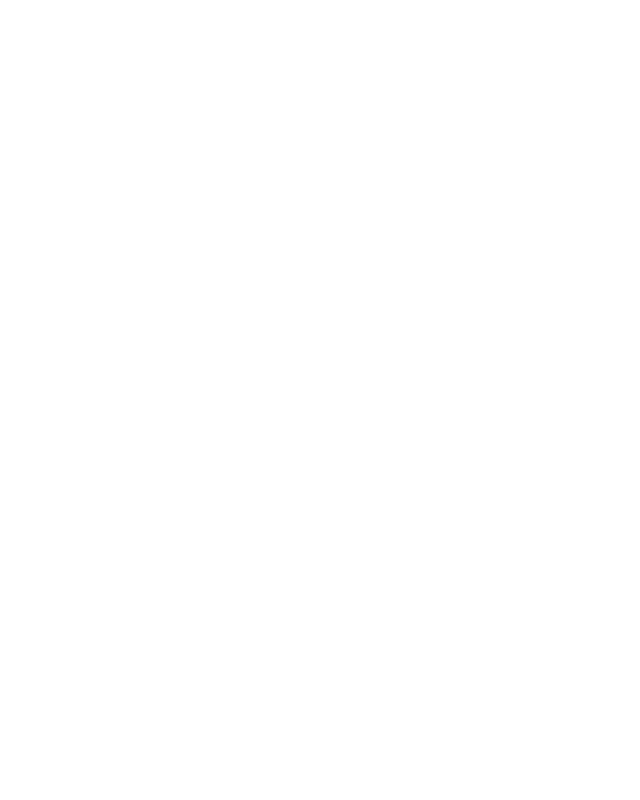
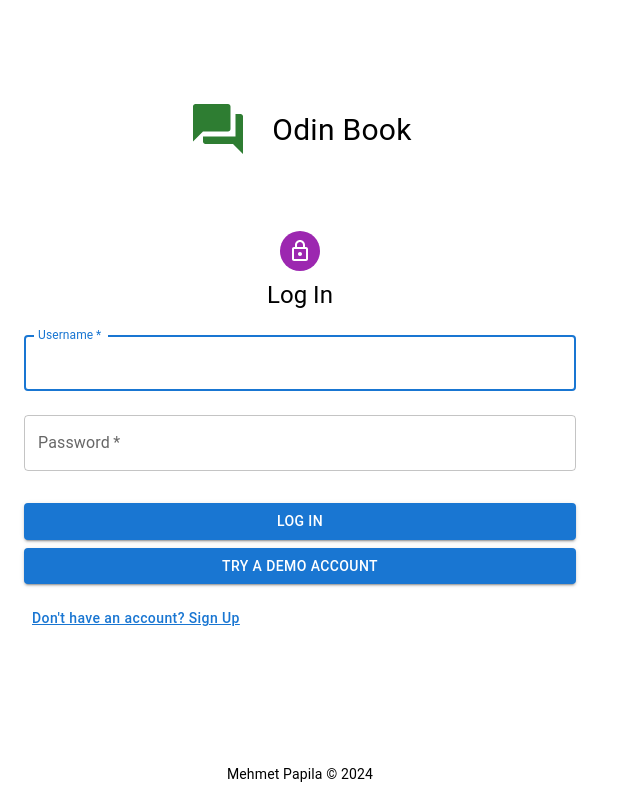
Before and after one commit to mpapila/Odin-Book-Client-Side, a React (Vite) app: page /login in a window 1280 px wide. Shown: the whole page, without its empty margins (0-640 px from the left). Built offline with nearby package versions, Linux system fonts and the light colour scheme; no server answers.

Commit message:
Implemented a login form with axios and react-query for API integration, added error handling and a loading spinner with Redux for state management, and included options for a demo account and user registration.

```diff
--- a/src/pages/Login.tsx
+++ b/src/pages/Login.tsx
@@ -1,7 +1,186 @@
+import {
+  Avatar,
+  Box,
+  Button,
+  Container,
+  TextField,
+  Typography,
+} from "@mui/material";
+import ContactMailIcon from "@mui/icons-material/Forum";
+import { Link as RouterLink, useNavigate } from "react-router-dom";
+import LockOutlinedIcon from "@mui/icons-material/LockOutlined";
+import { useDispatch, useSelector } from "react-redux";
+import { RootState } from "../redux/Store";
 import React from "react";
+import { useMutation } from "@tanstack/react-query";
+import axios from "axios";
+import { ErrorDetail, LoginFormData } from "../type";
+import { setErrorMessage } from "../redux/UserErrorSlice";
+import Loading from "../components/LoadingSpinner";
 
 function Login() {
-  return <div></div>;
+  const apiUrl = import.meta.env.VITE_API_URL;
+  const URL = `${apiUrl}/login`;
+  const demoToken = import.meta.env.VITE_DEMO_TOKEN;
+  const dispatch = useDispatch();
+  const navigate = useNavigate();
+  const error = useSelector(
+    (state: RootState) => state.UserError.setErrorMessage
+  );
+
+  const mutation = useMutation({
+    mutationFn: async (body: LoginFormData) => {
+      return axios.post(URL, body, {
+        headers: { "Content-Type": "application/json" },
+      });
+    },
+    onSuccess: (response) => {
+      dispatch(setErrorMessage(null));
+      const { token } = response.data;
+      localStorage.setItem("token", token);
+      navigate("/");
+      console.log("message", token);
+    },
+    onError: (e) => {
+      if (axios.isAxiosError(e)) {
+        dispatch(setErrorMessage(null));
+        const errorMessage: ErrorDetail = e.response?.data?.errorMessage;
+        console.error("Registration failed:", errorMessage);
+        if (typeof errorMessage === "string") {
+          dispatch(setErrorMessage(errorMessage));
+        } else if (Array.isArray(errorMessage)) {
+          const errorString = errorMessage.map((error) => error.msg).join(", ");
+          // console.log("error string", errorString);
+          dispatch(setErrorMessage(errorString));
+        }
+      }
+    },
+  });
+
+  const handleSubmit = async (e: React.FormEvent<HTMLFormElement>) => {
+    e.preventDefault();
+    const data = new FormData(e.currentTarget);
+    const body: LoginFormData = {
+      username: data.get("username") as string,
+      password: data.get("password") as string,
+    };
+    console.log("body", body);
+    mutation.mutate(body);
+  };
+
+  return (
+    <>
+      {mutation.isPending && <Loading />}
+      <>
+        <Container
+          maxWidth="sm"
+          className="full-background"
+          sx={{
+            // backgroundColor: "#202C33",
+            height: "100vh",
+            display: "flex",
+            flexDirection: "column",
+            alignItems: "center",
+            justifyContent: "center",
+            marginLeft: 0,
+          }}
+        >
+          <Box display="flex" flexDirection="row" alignItems="center">
+            <ContactMailIcon
+              color="success"
+              sx={{ width: "60px", height: "60px" }}
+            />
+            <Typography ml={3} fontSize="30px">
+              Odin Book
+            </Typography>
+          </Box>
+          <Box
+            sx={{
+              marginBottom: 8,
+              marginTop: 8,
+              display: "flex",
+              flexDirection: "column",
+              alignItems: "center",
+            }}
+          >
+            <Avatar sx={{ m: 1, bgcolor: "secondary.main" }}>
+              <LockOutlinedIcon />
+            </Avatar>
+            <Typography component="h1" variant="h5">
+              Log In
+            </Typography>
+            {error && (
+              <>
+                <Typography component="h1" color="red" variant="body1">
+                  {error}
+                </Typography>
+              </>
+            )}
+            <Box component="form" onSubmit={handleSubmit} sx={{ mt: 1 }}>
+              <TextField
+                className="custom-textfield"
+                margin="normal"
+                required
+                fullWidth
+                id="username"
+                label="Username"
+                name="username"
+                autoFocus
+              />
+              <TextField
+                className="custom-textfield"
+                margin="normal"
+                required
+                fullWidth
+                name="password"
+                label="Password"
+                type="password"
+                id="password"
+              />
+              <Button
+                type="submit"
+                fullWidth
+                variant="contained"
+                sx={{ mt: 3, mb: 1 }}
+              >
+                Log In
+              </Button>
+              <Button
+                type="button"
+                fullWidth
+                variant="contained"
+                sx={{ mb: 2 }}
+                // onClick={handleDemoAccountClick}
+              >
+                Try a Demo Account
+              </Button>
+              <Button
+                component={RouterLink}
+                to="/register"
+                variant="text"
+                sx={{ textDecoration: "underline", textTransform: "none" }}
+              >
+                Don't have an account? Sign Up
+              </Button>
+            </Box>
+          </Box>
+          <Box
+            sx={{
+              position: "absolute",
+              bottom: 0,
+              width: "auto",
+              // backgroundColor: "#202C33",
+              // color: "#fff",
+              textAlign: "center",
+              py: 2,
+            }}
+          >
+            <Typography variant="body2">Mehmet Papila &copy; 2024</Typography>
+          </Box>
+        </Container>
+      </>
+    </>
+  );
 }
 
 export default Login;
--- a/src/pages/Register.tsx
+++ b/src/pages/Register.tsx
@@ -15,11 +15,13 @@
 import { setErrorMessage } from "../redux/UserErrorSlice";
 import { RootState } from "../redux/Store";
 import Loading from "../components/LoadingSpinner";
+import { useNavigate } from "react-router-dom";
 
 function Register() {
   const error = useSelector(
     (state: RootState) => state.UserError.setErrorMessage
   );
+  const navigate = useNavigate();
   const apiUrl = import.meta.env.VITE_API_URL;
   const dispatch = useDispatch();
 
@@ -35,6 +37,7 @@
       const { message } = response.data;
       console.log(message);
       dispatch(setErrorMessage(null));
+      navigate("/login");
     },
     onError: (e) => {
       if (axios.isAxiosError(e)) {
--- a/src/type.ts
+++ b/src/type.ts
@@ -4,6 +4,11 @@
   username: string;
   password: string;
   dateOfBirth: string;
+}
+
+export interface LoginFormData {
+  username: string;
+  password: string;
 }
 
 export interface ErrorDetail {
```
